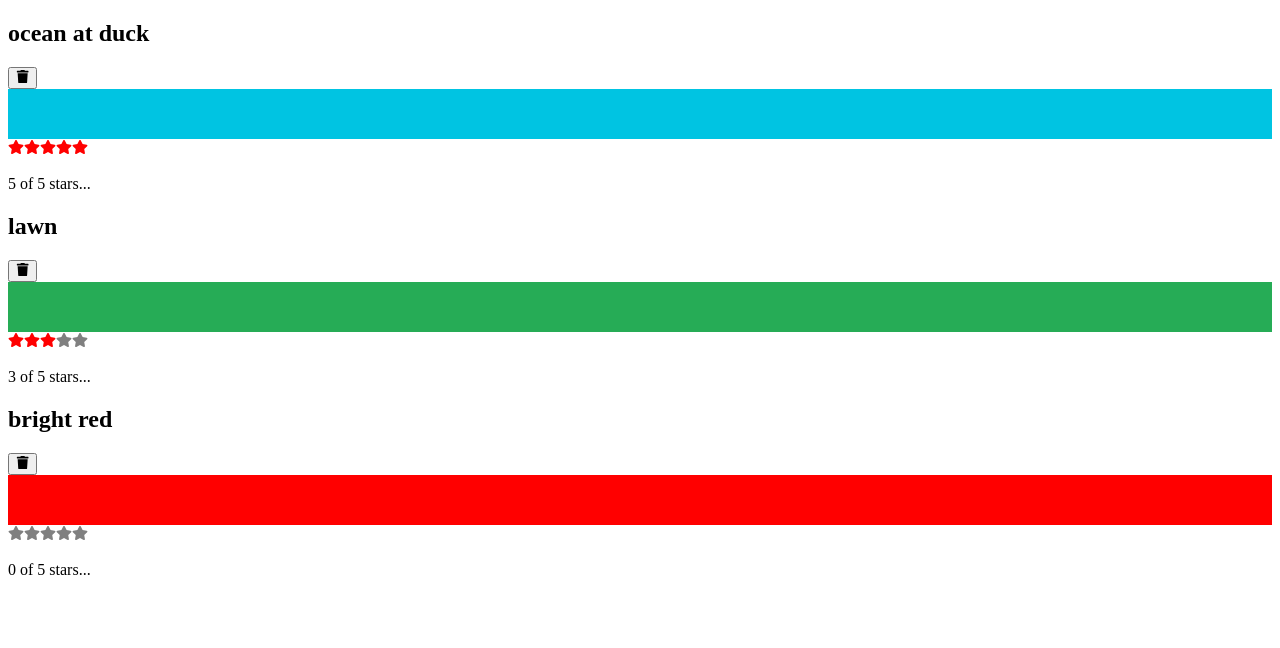
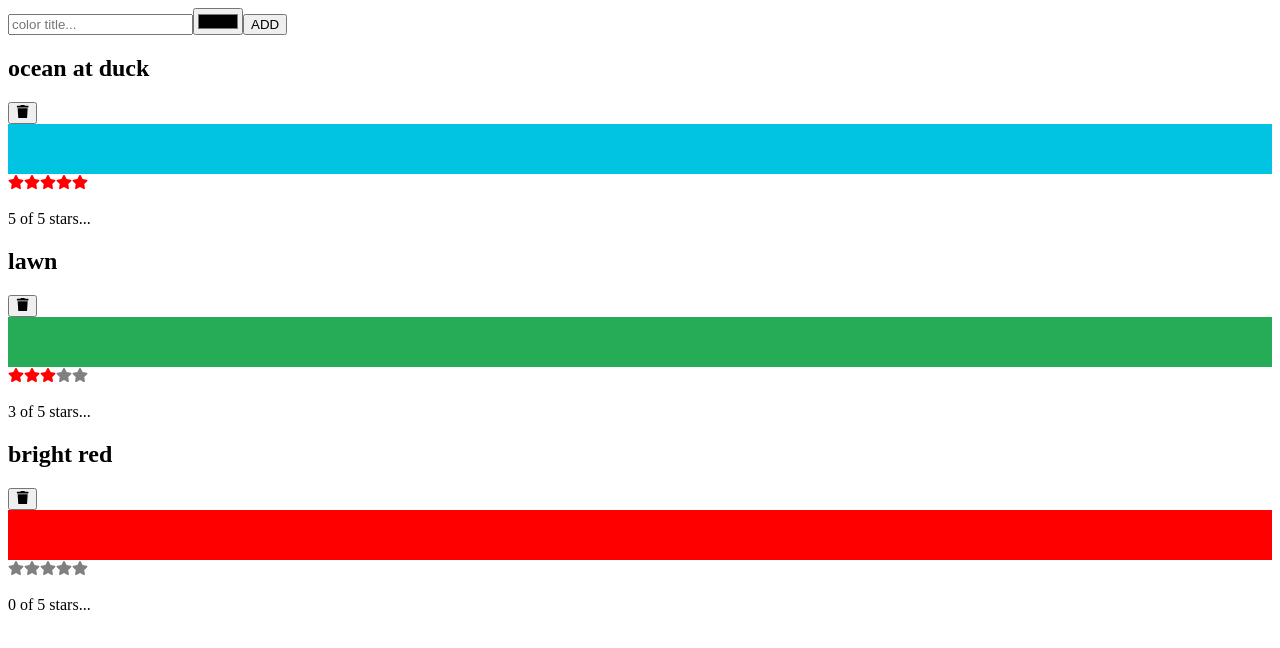
Before and after one commit to sh0g02/react, a React app: page / in a window 1280 px wide. Shown: the top 648 px of the page. Built offline with nearby package versions, Linux system fonts and the light colour scheme; the HTML template or start-up script is replaced by a standard one.

Commit message:
6.3.4 入力をステート値に反映させる

```diff
--- a/package.json
+++ b/package.json
@@ -21,7 +21,8 @@
     "react": "^17.0.2",
     "react-dom": "^17.0.2",
     "react-icons": "^4.3.1",
-    "serve": "^13.0.2"
+    "serve": "^13.0.2",
+    "uuid": "^8.3.2"
   },
   "devDependencies": {
     "@babel/core": "^7.16.0",
--- a/src/AddColorForm.js
+++ b/src/AddColorForm.js
@@ -1,5 +1,5 @@
 import React, {useRef} from "react";
-import useInput from "./hooks"
+import { useInput } from "./hooks"
 
 /**
  * 制御されていないコンポーネントの例
@@ -45,7 +45,7 @@
 
   const submit = (e) => {
     e.preventDefault();
-    onNewColor(title, color);
+    onNewColor(titleProps.value, colorProps.value);
     resetTitle();
     resetColor();
   }
--- a/src/App.js
+++ b/src/App.js
@@ -1,10 +1,27 @@
 import React, {useState} from "react";
 import colorData from "./color-data.json";
 import ColorList from "./ColorList";
+import AddColorForm from "./AddColorForm";
+import { v4 } from "uuid";
 
 export default function App() {
   const [colors, setColors] = useState(colorData);
   return (
+    <>
+      <AddColorForm
+        onNewColor={(title, color) => {
+          const newColors = [
+            ...colors,
+            {
+              id: v4(),
+              rating: 0,
+              title,
+              color,
+            }
+          ];
+          setColors(newColors);
+        }}
+      />
       <ColorList
         colors={colors}
         onRemoveColor={id => {
@@ -20,5 +37,6 @@
           setColors(newColors);
         }}
       />
+    </>
   );
 }
```
Also changed, not shown: 1 other file (tests, documents, lock files or other folders). Lines whose indentation alone changed are shown as unchanged.
